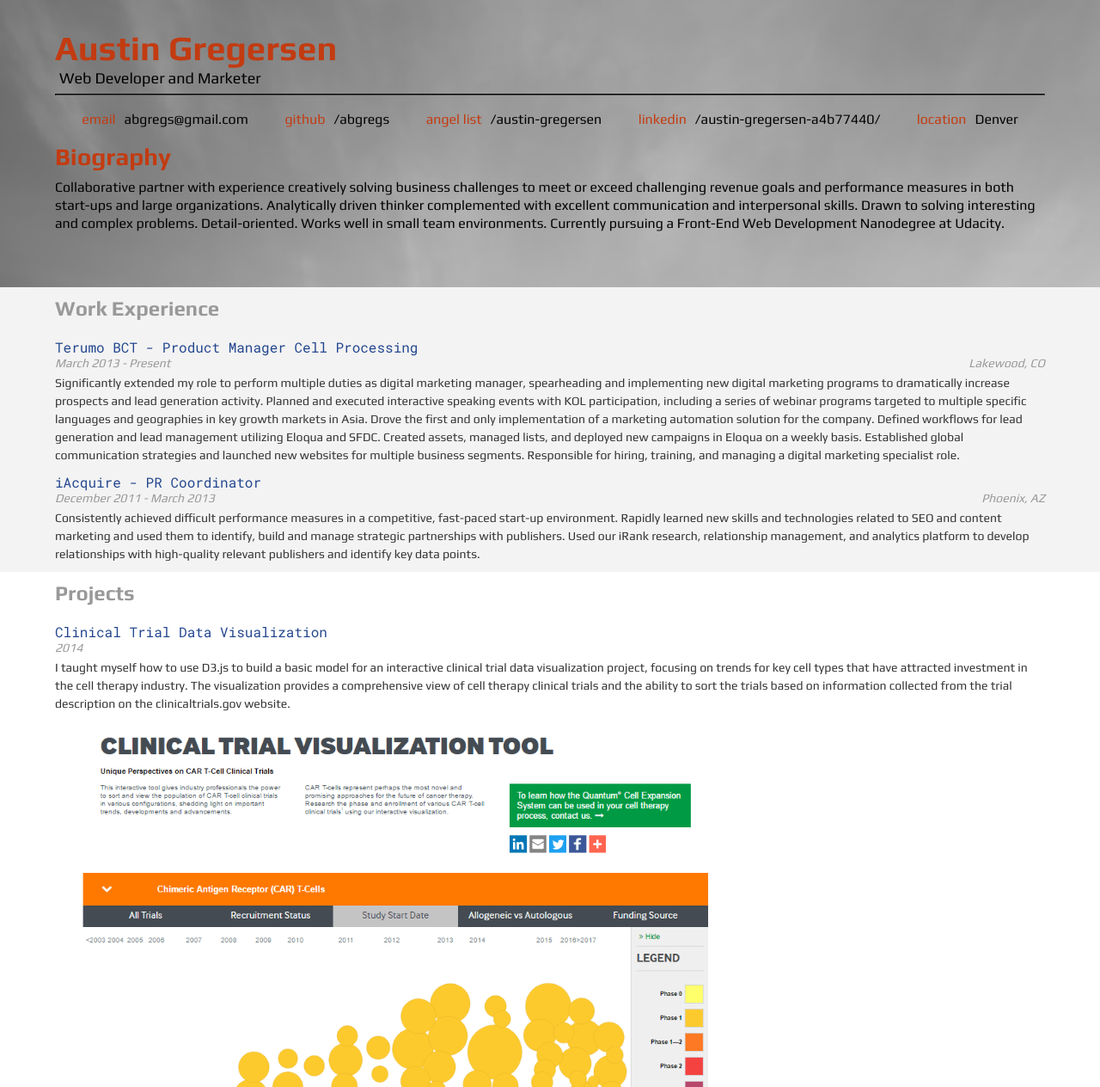
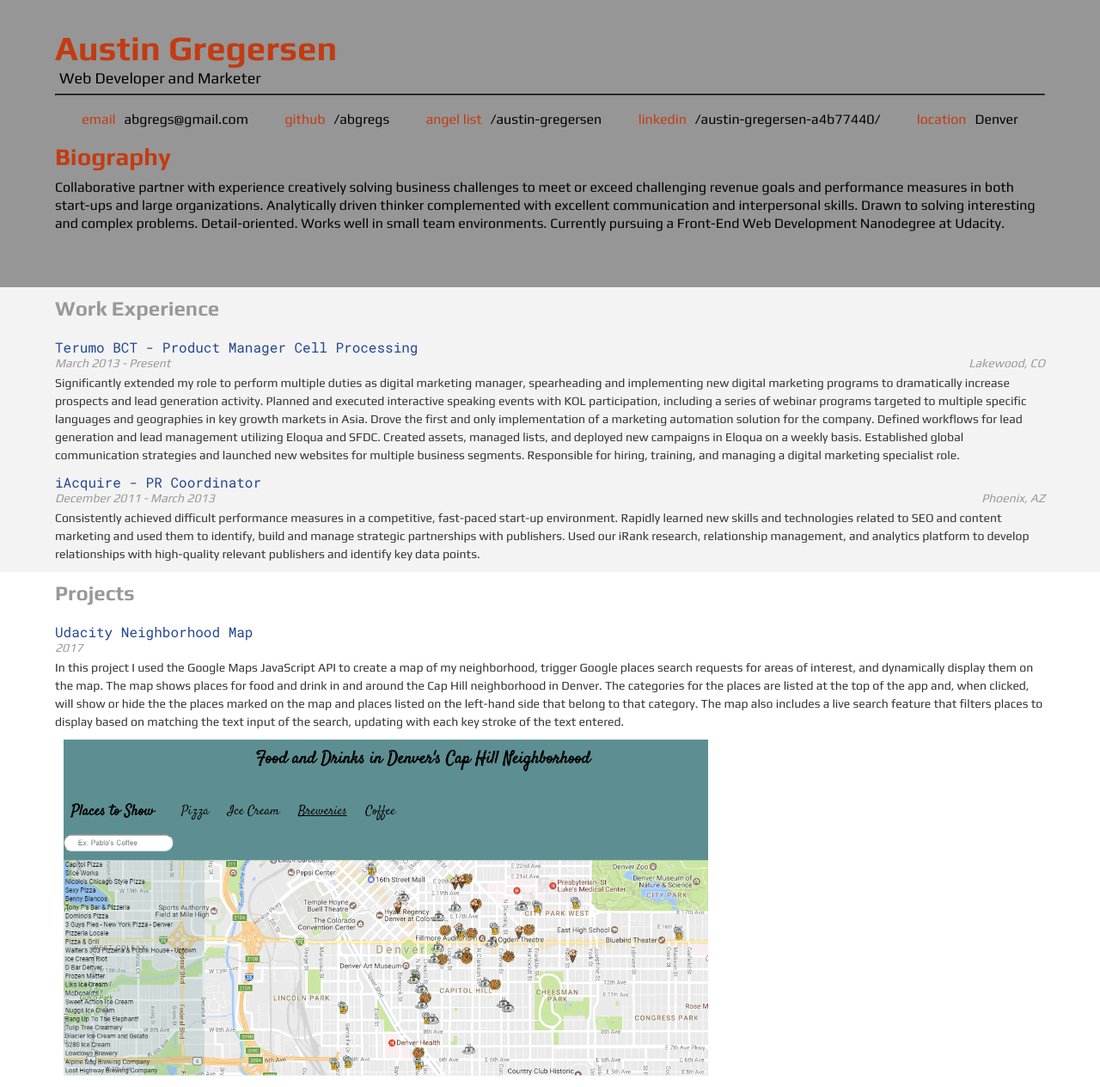
Before and after one commit to abgregs/frontend-nanodegree-resume-project, a plain HTML site: page index.html in a window 1280 px wide. Shown: the top 1264 px of the page at 86% size. Drawn offline with Linux system fonts and the light colour scheme; some packages are replaced by stand-ins of ours.

Commit message:
add neighborhood map project

```diff
--- a/css/style.css
+++ b/css/style.css
@@ -14,9 +14,9 @@
   font-family: 'play', serif;
 }
 
-.clear-fix {
+/*.clear-fix {
   overflow: auto;
-}
+}*/
 
 .education-entry,
 .work-entry,
@@ -158,7 +158,7 @@
 
 /* TODO: Replace with image later */
 #header {
-background-image: url("../images/rmnp-winter-sunrise2.jpg");
+background-color: #969696;
 max-width: 1400px;
 padding-bottom:5%;
 background-repeat: no-repeat;
@@ -250,7 +250,7 @@
 }
 
 #mapDiv {
-  height: 400px;
+  /*height: 400px;*/
   width: 100%;
   padding-bottom: 5%;
 }
--- a/js/resumeBuilder.js
+++ b/js/resumeBuilder.js
@@ -61,6 +61,13 @@
 
 var projects = {
     "projects": [{
+          "title": 'Udacity Neighborhood Map',
+          "dates": "2017",
+          "description": "In this project I used the Google Maps JavaScript API to create a map of my neighborhood, trigger Google places search requests for areas of interest, and dynamically display them on the map. The map shows places for food and drink in and around the Cap Hill neighborhood in Denver. The categories for the places are listed at the top of the app and, when clicked, will show or hide the the places marked on the map and places listed on the left-hand side that belong to that category. The map also includes a live search feature that filters places to display based on matching the text input of the search, updating with each key stroke of the text entered.",
+          "url": "https://abgregs.github.io/frontend-nanodegree-neighborhood-map-project/",
+          "images": ["images/neighborhood-map-project.PNG"]
+        },
+        {
           "title": "Clinical Trial Data Visualization",
           "dates": "2014",
           "description": "I taught myself how to use D3.js to build a basic model for an interactive clinical trial data visualization project, focusing on trends for key cell types that have attracted investment in the cell therapy industry. The visualization provides a comprehensive view of cell therapy clinical trials and the ability to sort the trials based on information collected from the trial description on the clinicaltrials.gov website.",
```
Also changed, not shown: images/neighborhood-map-project.PNG (added), images/rmnp-winter-sunrise2.jpg (deleted).
